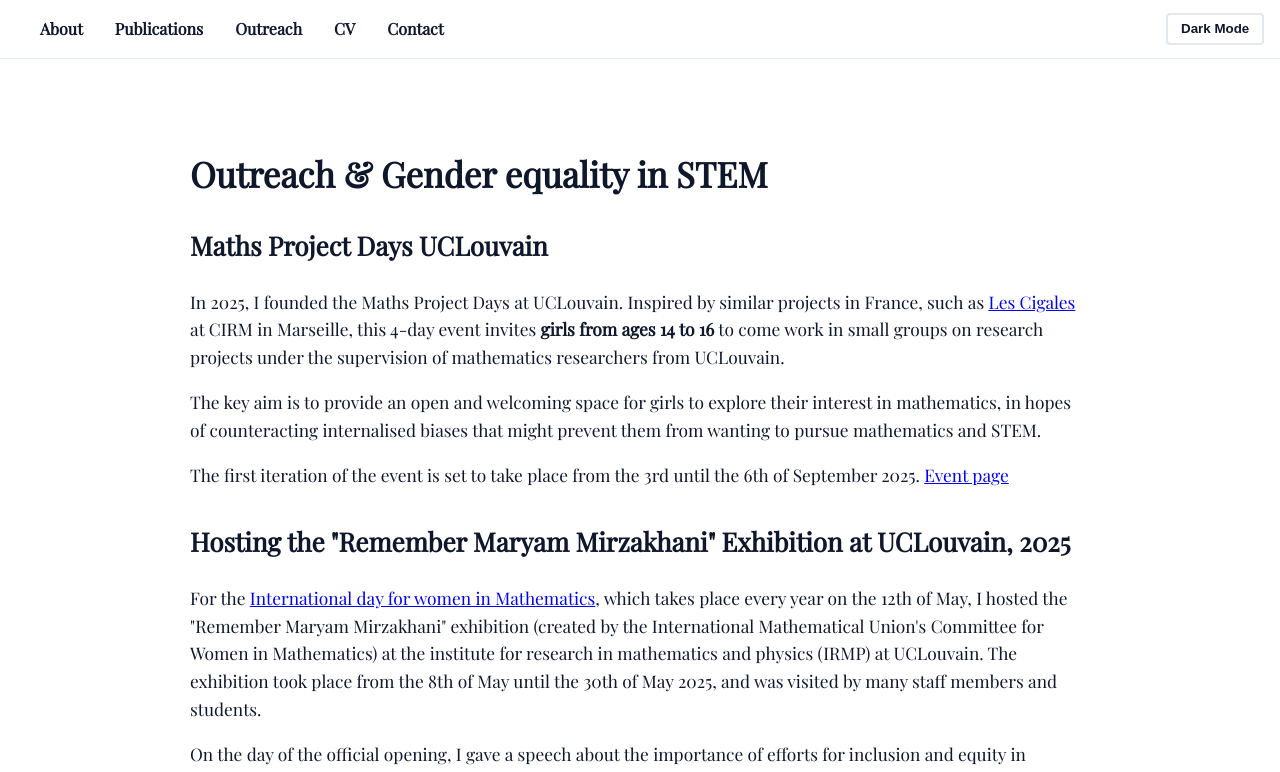
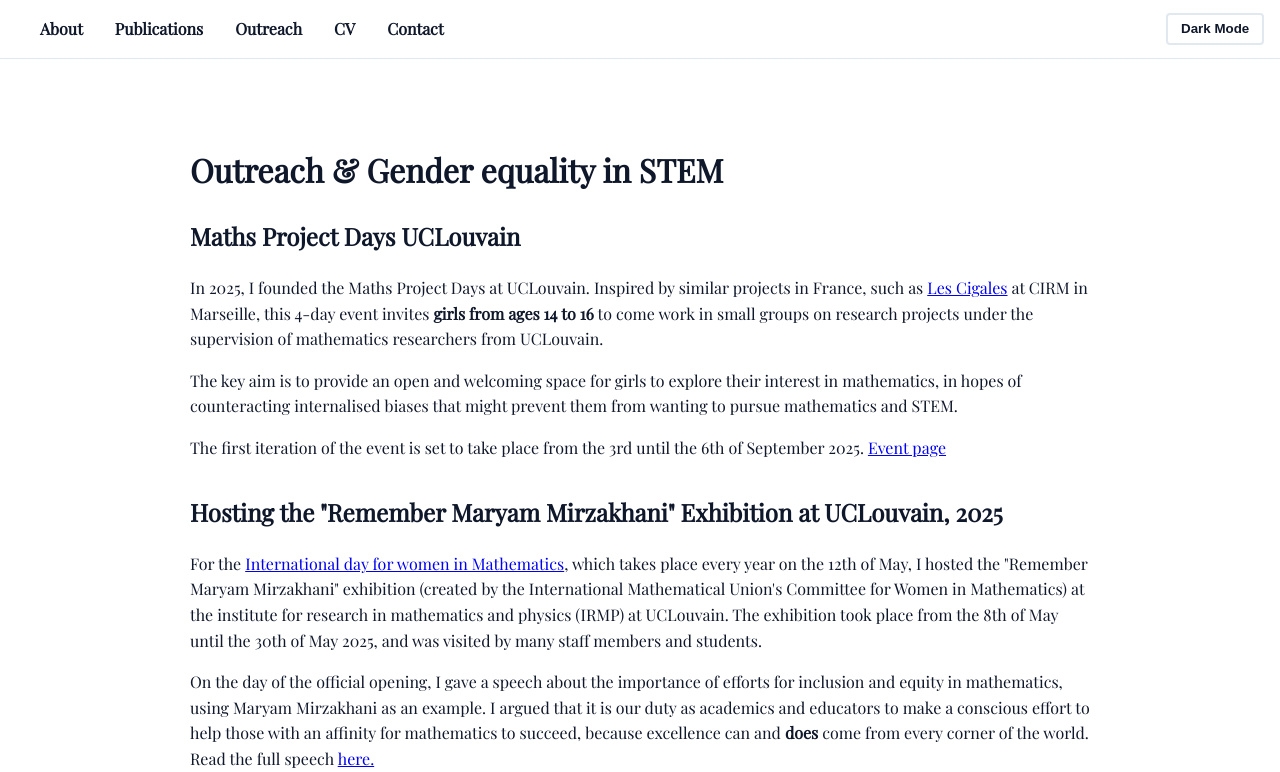
Before and after one commit to robynn-corveleyn/robynn-corveleyn.github.io, a Jekyll site: the page built from outreach/index.md, in a window 1280 px wide. Shown: the top 772 px of the page. Built offline with Jekyll 4.4.1, drawn with Linux system fonts in a browser that asks for light colours.

Commit message:
Update index.md

```diff
--- a/outreach/index.md
+++ b/outreach/index.md
@@ -3,7 +3,7 @@ layout: default
 title: Outreach
 description: Find out about the outreach activities Robynn has been involved in.
 ---
-  <main style="max-width:900px; margin:auto; padding:2rem;font-size:13pt">
+  <main style="max-width:900px; margin:auto; padding:2rem">
     <h1>Outreach & Gender equality in STEM</h1>
 
   <section style="margin-bottom:2rem;">
```
